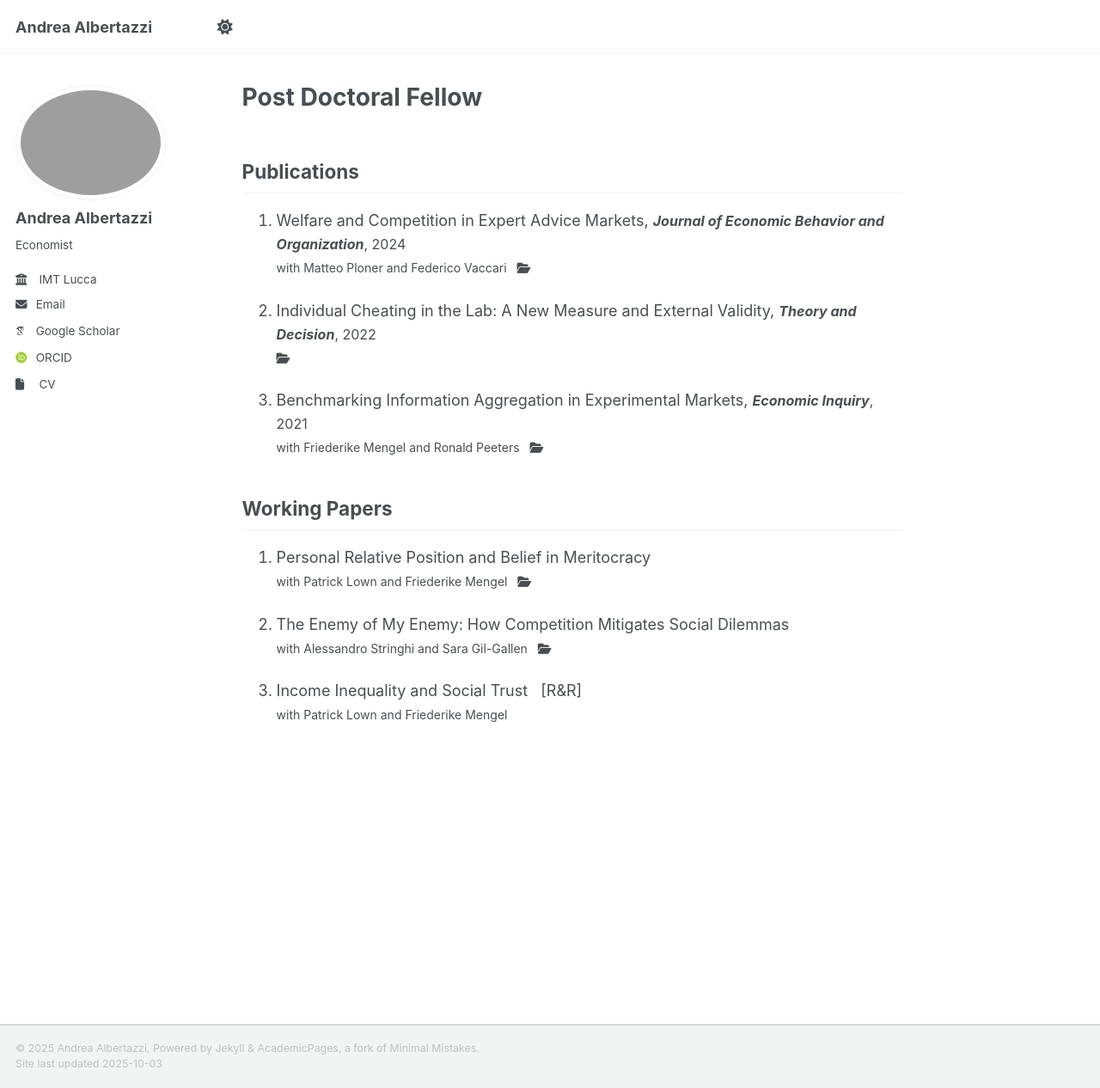
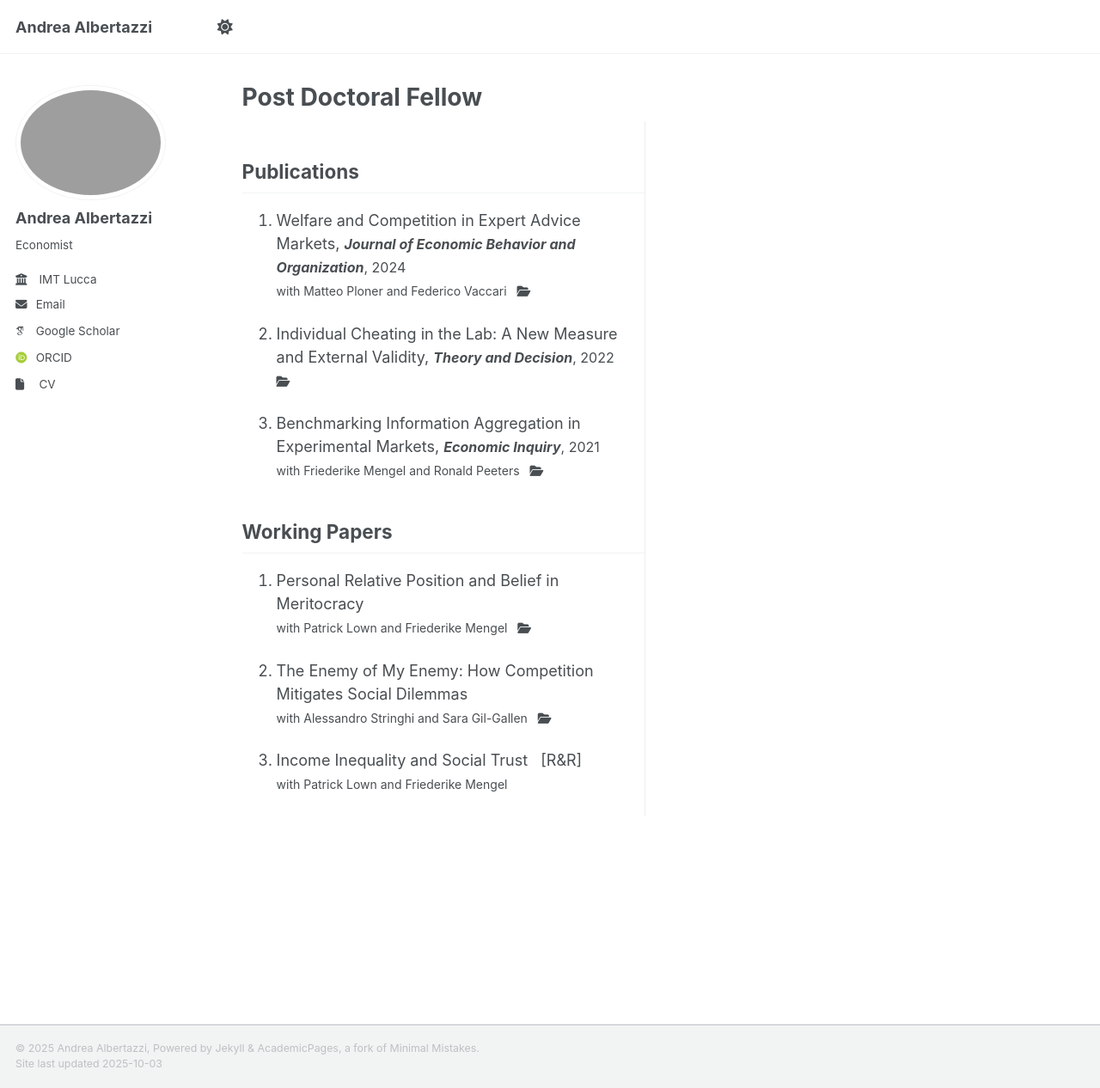
Before and after one commit to tazze87/tazze87.github.io, a Jekyll site: the page built from _pages/about.md, in a window 1280 px wide and 1266 px high. Shown: the whole window at 86% size. Built offline with Jekyll 4.4.1, drawn with Linux system fonts in a browser that asks for light colours; some web fonts are replaced; a script that is not in the unit is left out.

Commit message:
Update custom.html

```diff
--- a/_includes/head/custom.html
+++ b/_includes/head/custom.html
@@ -38,5 +38,34 @@
 </style>
 
 
+<style>
+/* --- Ghost right sidebar: desktop only --- */
+@media (min-width: 1024px) {
+  :root { --sidebar-width: 300px; }          /* Minimal Mistakes left sidebar ≈ 300px */
+
+  /* Make the content leave room on the right */
+  .page__content {
+    position: relative;
+    padding-right: var(--sidebar-width);
+  }
+
+  /* Optional vertical divider to mirror the left one */
+  .page__content::after {
+    content: "";
+    position: absolute;
+    top: 0; bottom: 0;
+    right: var(--sidebar-width);
+    width: 0;
+    border-left: 1px solid #eee;
+    pointer-events: none;
+  }
+}
+
+/* Tweak the max width if you want a wider text column */
+@media (min-width: 1024px) {
+  .page__content { max-width: 900px; }       /* adjust to taste (e.g., 960px, 1000px) */
+}
+</style>
+
 
 <!-- end custom head snippets -->
```
